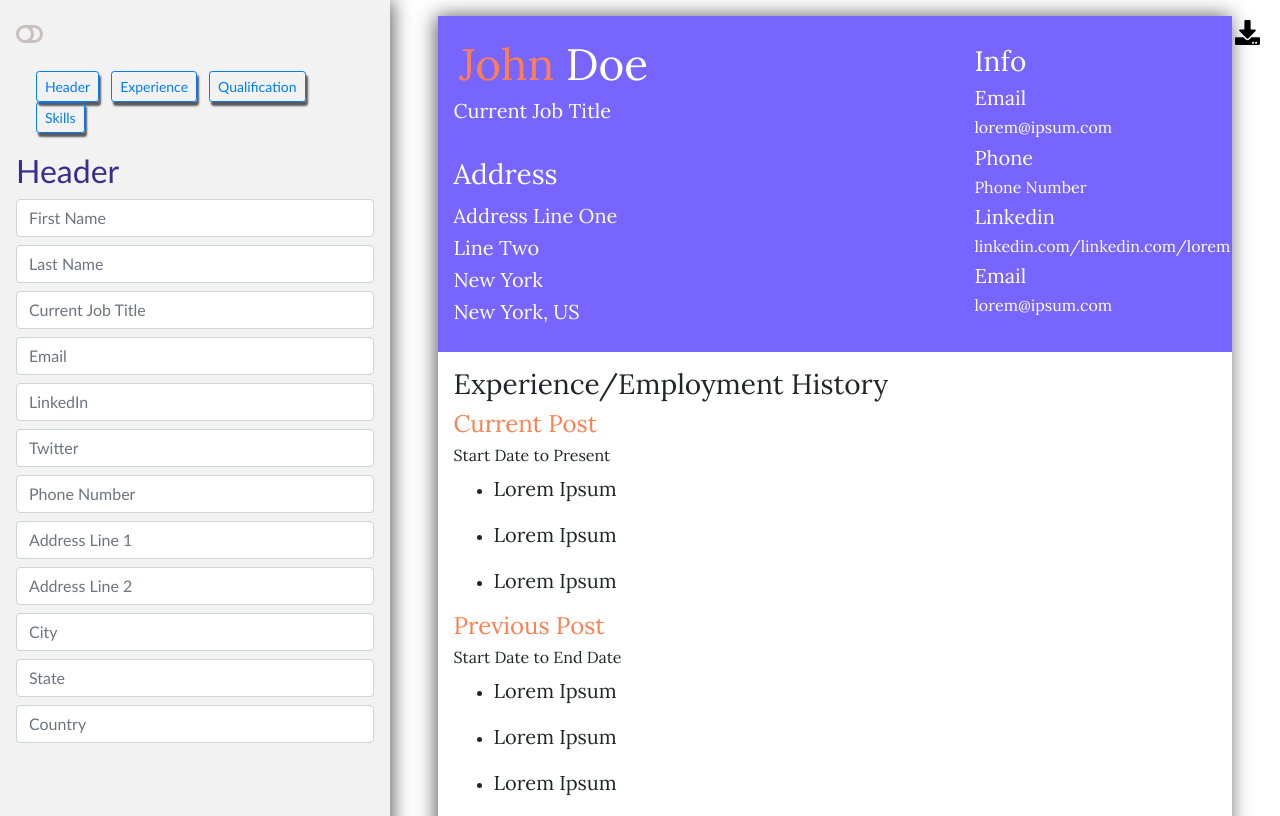
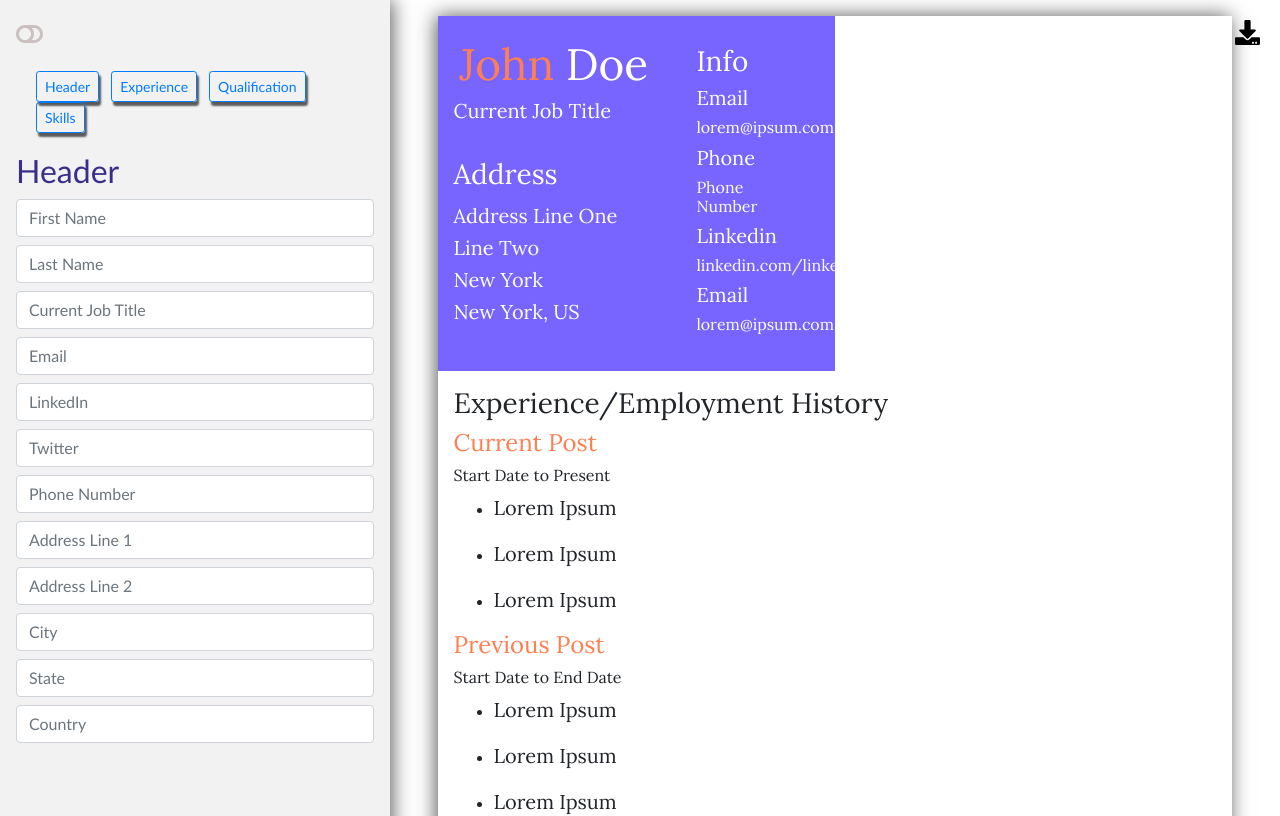
Before and after one commit to ArbiKhan007/appResume, a React (Create React App) app: page / in a window 1280 px wide. Shown: the top 816 px of the page. Built offline with nearby package versions, Linux system fonts and the light colour scheme.

Commit message:
Commit 6

```diff
--- a/src/Components/Resume/Header.js
+++ b/src/Components/Resume/Header.js
@@ -5,10 +5,12 @@ import Contact from "./Contact";
 function Header() {
   const darkStyle = {
     backgroundColor: "rgb(90,89,89)",
+    maxWidth: "50%",
   };
 
   let lightStyle = {
     backgroundColor: "rgb(120, 100, 255)",
+    maxWidth: "50%",
   };
 
   const { text, isDark } = useContext(ResumeContext);
```
